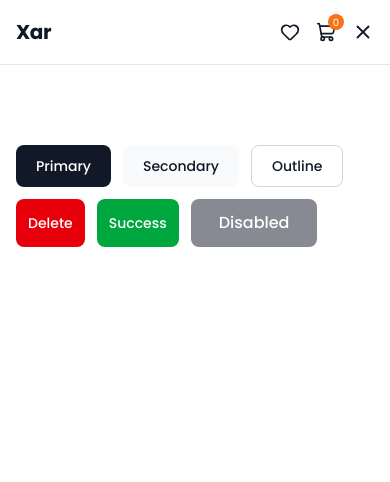
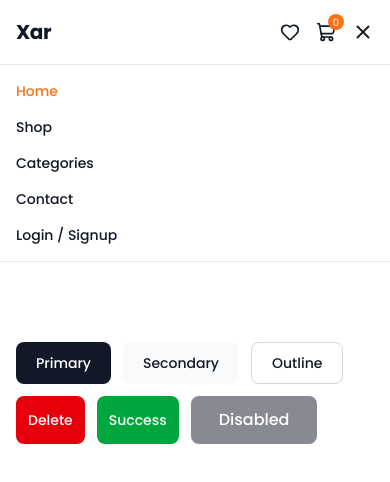
Before and after one commit to ahmad-008/Xar, a Next.js app: page / in a window 390 px wide. Both pictures are taken after a click on the button "Toggle menu". Shown: the top 482 px of the page. Built offline with nearby package versions, Linux system fonts and the light colour scheme.

Commit message:
feat: add mobile menu to Navbar

```diff
--- a/src/components/layout/Navbar.tsx
+++ b/src/components/layout/Navbar.tsx
@@ -6,6 +6,7 @@ import { usePathname } from "next/navigation";
 import { Heart, Menu, ShoppingCart, User, X } from "lucide-react";
 import Container from "@/components/ui/Container";
 import { NAV_LINKS, SITE_NAME } from "@/lib/constants";
+import { link } from "fs";
 
 
 
@@ -83,6 +84,40 @@ export default function Navbar() {
 
             </Container>
 
+        {/* ---------- Mobile menu ---------- */}
+        {isOpen && (
+            <nav className="border-t border-gray-200 bg-white md:hidden" >
+                <Container className="flex flex-col gap-4 py-4" >
+                    {NAV_LINKS.map((link)=>(
+                        <Link
+                            key={link.href}
+                            href={link.href}
+                            className={linkClass(link.href)}
+                            onClick={()=> setIsOpen(false)}
+                        >
+                        {link.label}
+                        </Link>
+                    ))}
+
+                    {/*Login link: account icon is hidden on phone, so it placed here*/}
+                    <Link
+                        href="/login"
+                        className={linkClass("/login")}
+                        onClick={()=> setIsOpen(false)}
+                    >
+                        Login / Signup
+                    </Link>
+                </Container>
+
+            </nav>
+        )
+
+        }
+
+
+
+
+
         </header>
 
 
```
